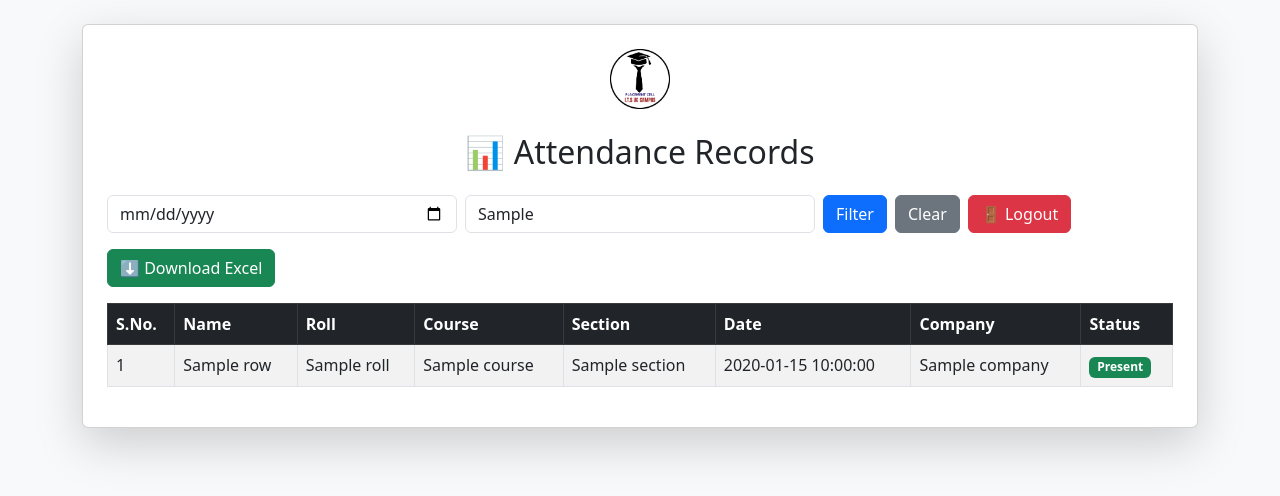
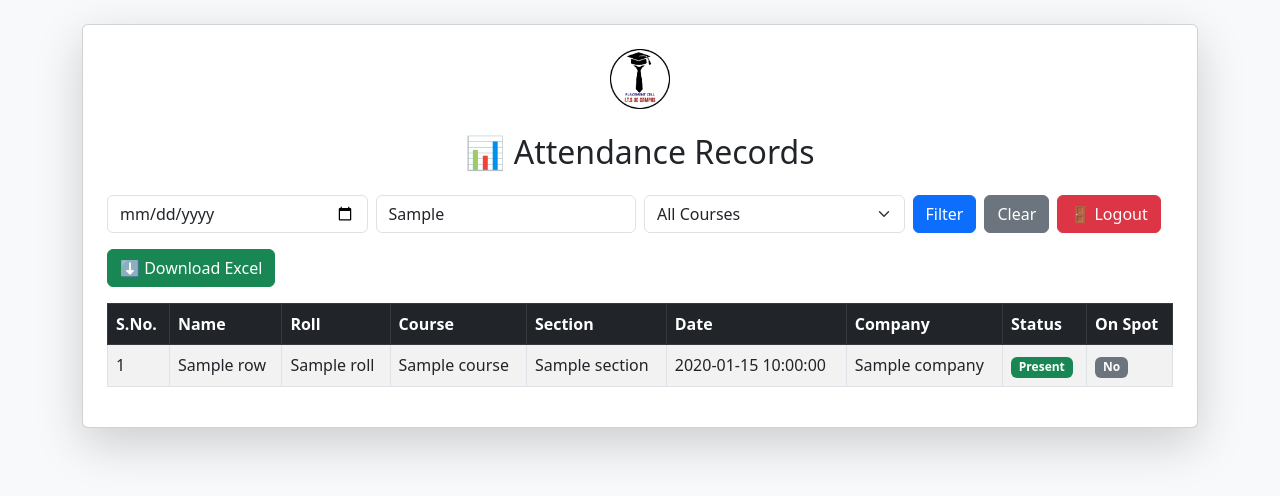
Before and after one commit to abhijha30/placement-attendance, a Flask app: template templates/records.html in a window 1280 px wide. Shown: the top 496 px of the page. Run offline with Flask 3, Linux system fonts and the light colour scheme; the template is opened without the code that fills it: most values are stand-ins (such as "Sample title", 1, 10 or a date in 2020).

Commit message:
Update records.html

```diff
--- a/templates/records.html
+++ b/templates/records.html
@@ -21,15 +21,22 @@
 
       <h2 class="text-center mb-4">📊 Attendance Records</h2>
 
-      <!-- Filter Form (Date + Company Input) -->
+      <!-- Filter Form (Date + Company + Course) -->
       <form method="GET" action="/records" class="row g-2 mb-3">
-        <div class="col-md-4">
+        <div class="col-md-3">
           <input type="date" name="filter_date" class="form-control" value="{{ selected_date }}">
         </div>
-        <div class="col-md-4">
+        <div class="col-md-3">
           <input type="text" name="filter_company" class="form-control" placeholder="Company name" value="{{ selected_company }}">
         </div>
-        <div class="col-md-4 d-flex">
+        <div class="col-md-3">
+          <select name="filter_course" class="form-select">
+            <option value="">All Courses</option>
+            <option value="BBA" {% if selected_course == "BBA" %}selected{% endif %}>BBA</option>
+            <option value="BCA" {% if selected_course == "BCA" %}selected{% endif %}>BCA</option>
+          </select>
+        </div>
+        <div class="col-md-3 d-flex">
           <button type="submit" class="btn btn-primary me-2">Filter</button>
           <a href="/records" class="btn btn-secondary me-2">Clear</a>
           <a href="/logout" class="btn btn-danger">🚪 Logout</a>
@@ -41,6 +48,7 @@
         <form method="GET" action="/download" class="d-flex">
           <input type="hidden" name="filter_date" value="{{ selected_date }}">
           <input type="hidden" name="filter_company" value="{{ selected_company }}">
+          <input type="hidden" name="filter_course" value="{{ selected_course }}">
           <button type="submit" class="btn btn-success">⬇ Download Excel</button>
         </form>
       </div>
@@ -58,6 +66,7 @@
               <th>Date</th>
               <th>Company</th>
               <th>Status</th>
+              <th>On Spot</th> <!-- ✅ Added Column -->
             </tr>
           </thead>
           <tbody>
@@ -77,6 +86,13 @@
                     <span class="badge bg-danger">Absent</span>
                   {% endif %}
                 </td>
+                <td>
+                  {% if row["on_spot"] == "Yes" %}
+                    <span class="badge bg-primary">Yes</span>
+                  {% else %}
+                    <span class="badge bg-secondary">No</span>
+                  {% endif %}
+                </td>
               </tr>
             {% endfor %}
           </tbody>
```
